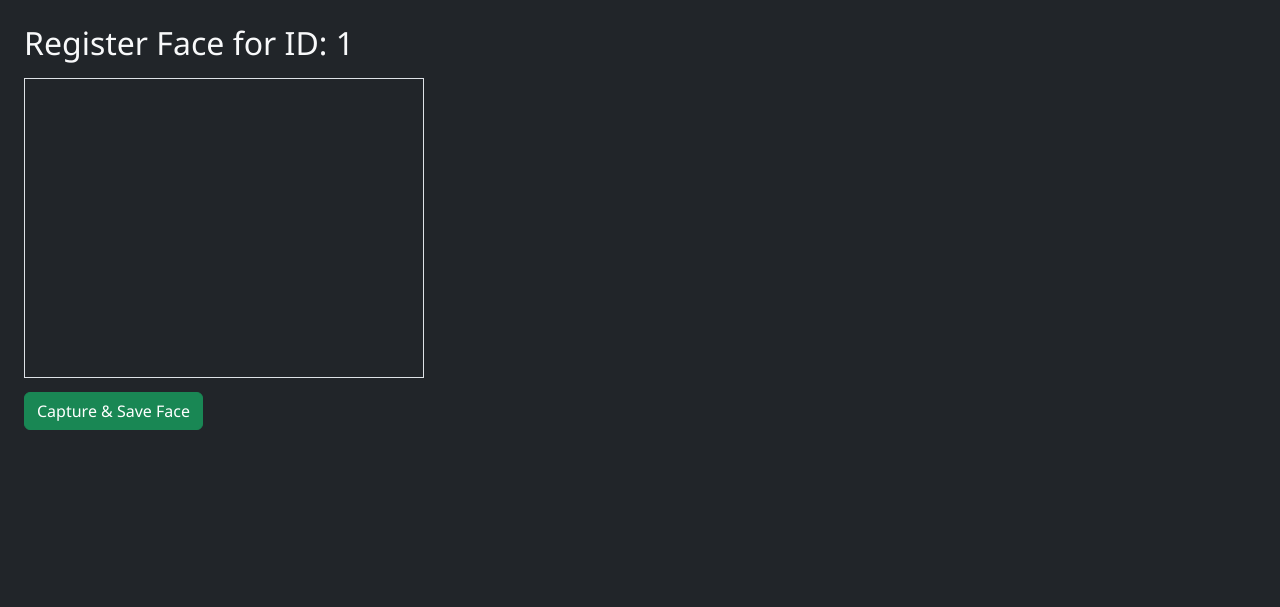
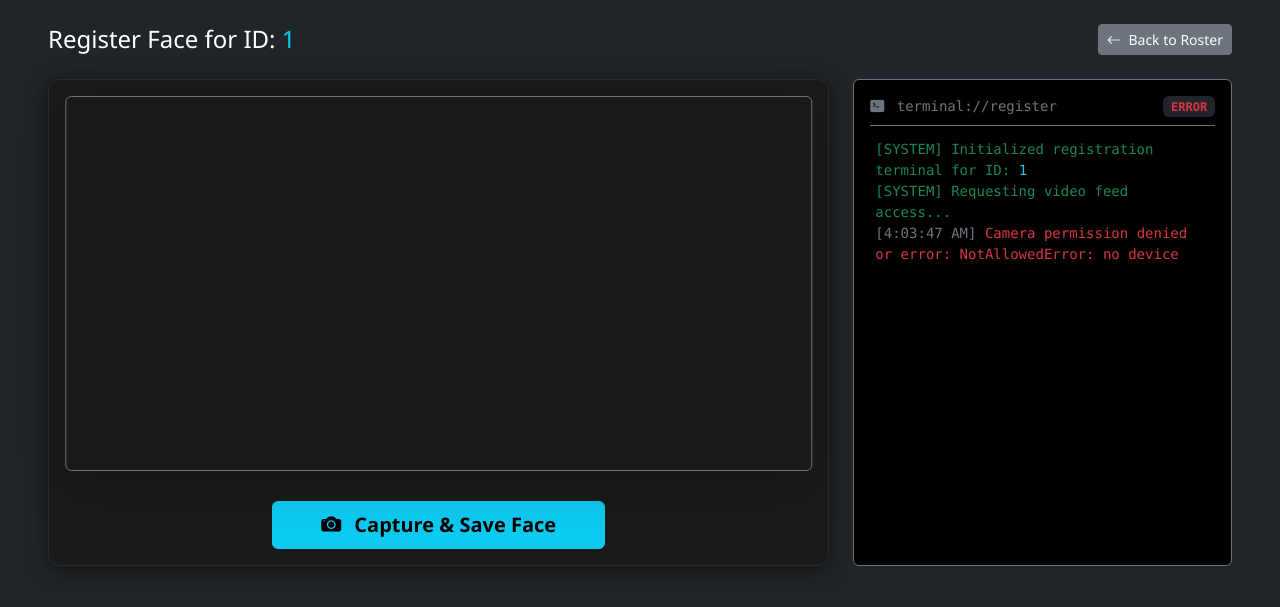
Before and after one commit to waglebidur9-crypto/Face-Detection-Attendance-System, a Flask app: page /face_register/1 in a window 1280 px wide. Shown: the part 81-688 px from the top of the page. Run offline with Flask 3, Linux system fonts and the light colour scheme; the visitor is signed in with stand-in values (Sample User, id 1); parts of the project's set-up code (start-up, migrations or seed data) failed here and were passed over.

Commit message:
Upgrade face registration page to wide layout with live terminal logs

```diff
--- a/templates/face_register.html
+++ b/templates/face_register.html
@@ -1,29 +1,118 @@
 {% extends "base.html" %}
+{% block title %}Register Face{% endblock %}
+
 {% block content %}
-<h2>Register Face for ID: {{ student_id }}</h2>
-<div class="mt-3">
-    <video id="webcam" autoplay playsinline width="400" height="300" class="border"></video>
-    <br>
-    <button id="capture-btn" class="btn btn-success mt-2">Capture & Save Face</button>
-    <div id="msg" class="mt-2"></div>
+<div class="container-fluid px-4">
+    <div class="d-flex justify-content-between align-items-center mb-4">
+        <h4 class="m-0 font-weight-bold text-white">Register Face for ID: <span class="text-info">{{ student_id }}</span></h4>
+        <a href="/students" class="btn btn-secondary btn-sm">
+            <i class="bi bi-arrow-left me-1"></i> Back to Roster
+        </a>
     </div>
+
+    <div class="row">
+        <!-- Wide Camera Column -->
+        <div class="col-lg-8 mb-4">
+            <div class="card-custom text-center p-3 h-100 d-flex flex-column justify-content-center align-items-center">
+                <div class="position-relative w-100" style="max-width: 900px;">
+                    <video id="webcam" autoplay playsinline class="w-100 rounded border border-secondary shadow-lg" style="transform: scaleX(-1); max-height: 500px; object-fit: cover;"></video>
+                </div>
+
+                <div class="mt-4">
+                    <button id="capture-btn" class="btn btn-info fw-bold px-5 py-2 fs-5">
+                        <i class="bi bi-camera-fill me-2"></i> Capture & Save Face
+                    </button>
+                </div>
+            </div>
+        </div>
+
+        <!-- Live Terminal Log Column -->
+        <div class="col-lg-4 mb-4">
+            <div class="card bg-black border border-secondary rounded p-3 h-100 d-flex flex-column">
+                <div class="d-flex justify-content-between align-items-center border-bottom border-secondary pb-2 mb-2">
+                    <span class="text-secondary font-monospace small"><i class="bi bi-terminal-fill me-1"></i> terminal://register</span>
+                    <span class="badge bg-dark text-success font-monospace" id="terminal-status">IDLE</span>
+                </div>
+                <div id="terminal-logs" class="font-monospace text-success small overflow-auto flex-grow-1" style="min-height: 350px; text-align: left; background-color: #000; padding: 5px;">
+                    [SYSTEM] Initialized registration terminal for ID: <span class="text-info">{{ student_id }}</span><br>
+                    [SYSTEM] Requesting video feed access...<br>
+                </div>
+            </div>
+        </div>
+    </div>
+</div>
+
 <script>
+    const studentId = "{{ student_id }}";
     const video = document.getElementById('webcam');
-navigator.mediaDevices.getUserMedia({ video: true }).then(s => video.srcObject = s);
+    const captureBtn = document.getElementById('capture-btn');
+    const terminalLogs = document.getElementById('terminal-logs');
+    const terminalStatus = document.getElementById('terminal-status');
 
-document.getElementById('capture-btn').addEventListener('click', async () => {
+    function logToTerminal(message, type = 'info') {
+        const timestamp = new Date().toLocaleTimeString();
+        let colorClass = 'text-success';
+        if (type === 'error') colorClass = 'text-danger';
+        if (type === 'warn') colorClass = 'text-warning';
+        if (type === 'sys') colorClass = 'text-info';
+
+        terminalLogs.innerHTML += `<span class="text-secondary">[${timestamp}]</span> <span class="${colorClass}">${message}</span><br>`;
+        terminalLogs.scrollTop = terminalLogs.scrollHeight;
+    }
+
+    // Access Webcam
+    navigator.mediaDevices.getUserMedia({ video: { width: { ideal: 1280 }, height: { ideal: 720 } } })
+        .then(s => {
+            video.srcObject = s;
+            logToTerminal("Wide webcam stream successfully connected.", "sys");
+        })
+        .catch(err => {
+            logToTerminal("Camera permission denied or error: " + err, "error");
+            terminalStatus.innerText = "ERROR";
+            terminalStatus.className = "badge bg-dark text-danger font-monospace";
+        });
+
+    captureBtn.addEventListener('click', async () => {
+        captureBtn.disabled = true;
+        terminalStatus.innerText = "PROCESSING";
+        terminalStatus.className = "badge bg-dark text-warning font-monospace";
+
+        logToTerminal("Capturing frame from video stream...", "sys");
+
         const canvas = document.createElement('canvas');
-    canvas.width = video.videoWidth;
-    canvas.height = video.videoHeight;
-    canvas.getContext('2d').drawImage(video, 0, 0);
+        canvas.width = video.videoWidth || 640;
+        canvas.height = video.videoHeight || 480;
+        canvas.getContext('2d').drawImage(video, 0, 0, canvas.width, canvas.height);
 
+        logToTerminal("Transmitting payload to /api/register_face...", "sys");
+
+        try {
             const response = await fetch('/api/register_face', {
                 method: 'POST',
                 headers: { 'Content-Type': 'application/json' },
-        body: JSON.stringify({ student_id: "{{ student_id }}", image: canvas.toDataURL('image/jpeg') })
+                body: JSON.stringify({ student_id: studentId, image: canvas.toDataURL('image/jpeg') })
             });
             const result = await response.json();
-    document.getElementById('msg').innerHTML = `<span class="text-${result.success ? 'success' : 'danger'}">${result.message}</span>`;
+
+            if (result.success) {
+                logToTerminal("[SUCCESS] " + result.message, "success");
+                terminalStatus.innerText = "SUCCESS";
+                terminalStatus.className = "badge bg-dark text-success font-monospace";
+                setTimeout(() => {
+                    window.location.href = "/students";
+                }, 2000);
+            } else {
+                logToTerminal("[ERROR] " + result.message, "error");
+                terminalStatus.innerText = "FAILED";
+                terminalStatus.className = "badge bg-dark text-danger font-monospace";
+                captureBtn.disabled = false;
+            }
+        } catch (err) {
+            logToTerminal("[CRITICAL] Network exception: " + err, "error");
+            terminalStatus.innerText = "ERROR";
+            terminalStatus.className = "badge bg-dark text-danger font-monospace";
+            captureBtn.disabled = false;
+        }
     });
 </script>
 {% endblock %}
```
Lines whose indentation alone changed are shown as unchanged.
